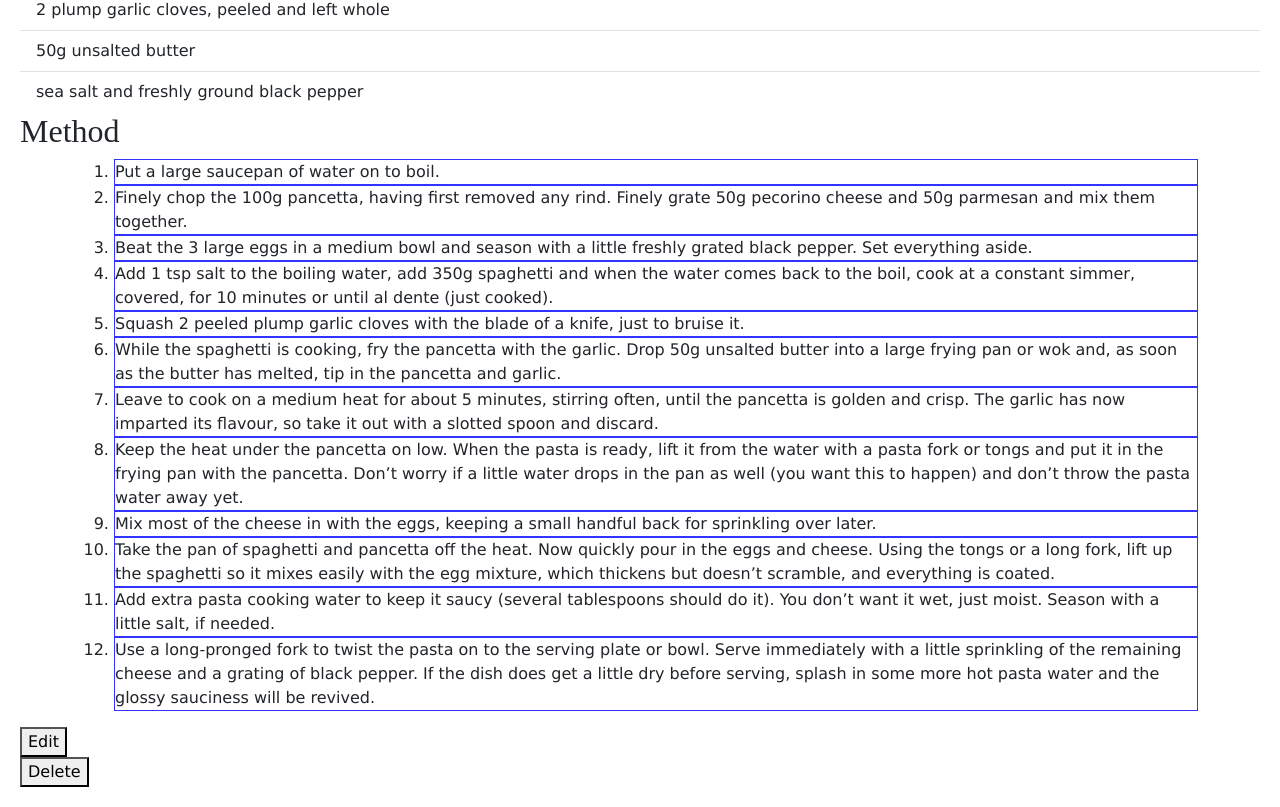
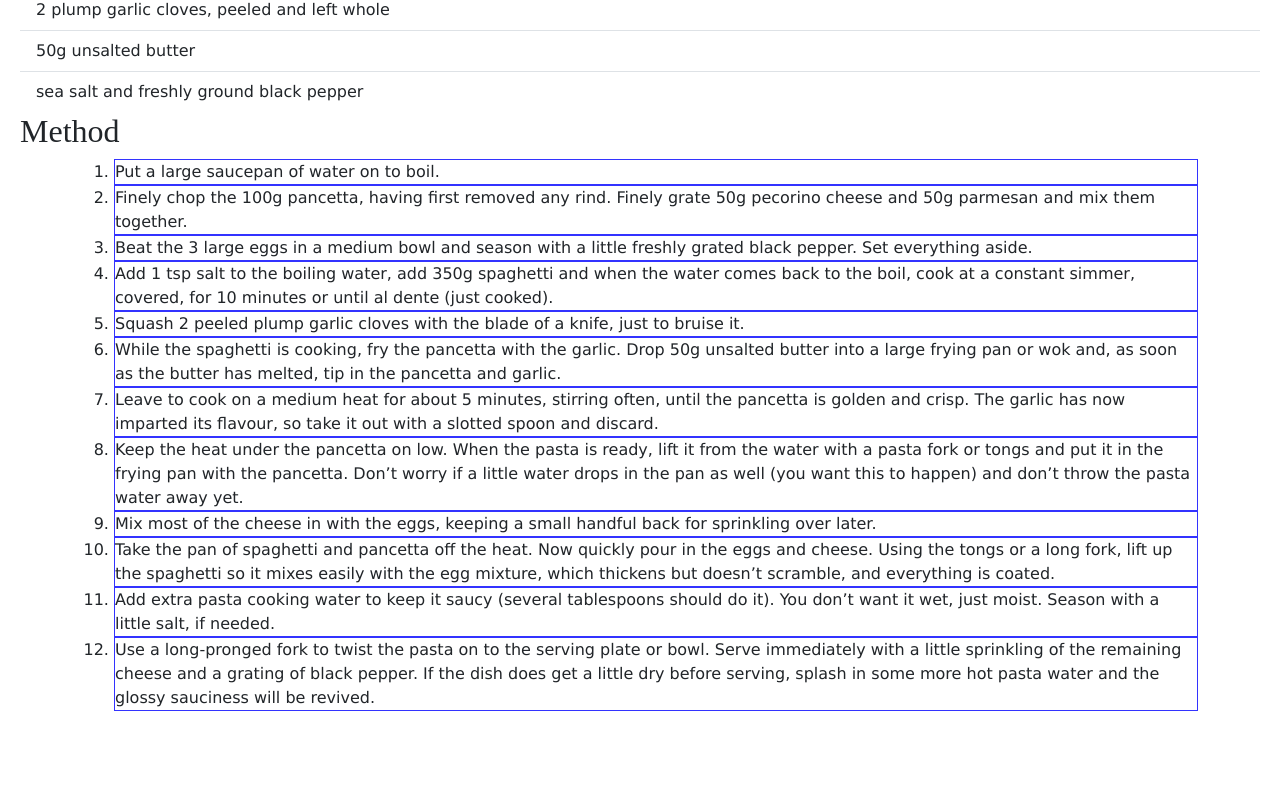
Before and after one commit to acmainier/recipes, a React (Vite) app: page /recipes/0 in a window 1280 px wide. Shown: the part 621-1428 px from the top of the page. After the commit the page ends 1368 px from the top, so only its background shows below. Built offline with nearby package versions, Linux system fonts and the light colour scheme.

Commit message:
new recipe form route created

```diff
--- a/src/Recipe.jsx
+++ b/src/Recipe.jsx
@@ -1,7 +1,3 @@
-import {
-  Form,
-} from "react-router-dom";
-
 import "./Recipe.css";
 import Ingredients from "./Ingredients";
 import Method from "./Method";
@@ -14,22 +10,7 @@ export default function Recipe({ title, ingredients, steps }) {
         <Ingredients ingredients={ingredients} />
         <Method steps={steps} />
       </div>
-      <div>
-        <Form action="edit">
-          <button type="submit">Edit</button>
-        </Form>
-        <Form
-          method="post"
-          action="destroy"
-          onSubmit={(event) => {
-            if (!confirm("Please confirm you want to delete this record.")) {
-              event.preventDefault();
-            }
-          }}
-        >
-          <button type="submit">Delete</button>
-        </Form>
-      </div>
+      <div></div>
     </div>
   );
 }
--- a/src/main.jsx
+++ b/src/main.jsx
@@ -19,6 +19,10 @@ const router = createBrowserRouter([
         loader: recipeLoader,
         element: <RecipePage />,
       },
+      {
+        path: "/recipes/newRecipe",
+        element: <div>New recipe form here soon!</div>,
+      },
     ],
   },
 ]);
```
